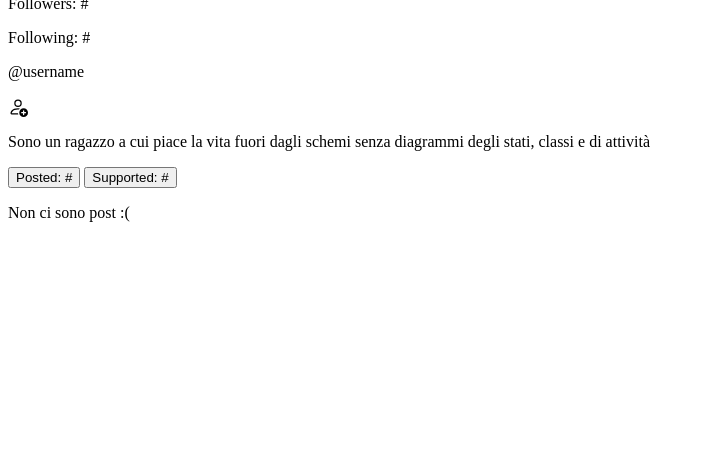
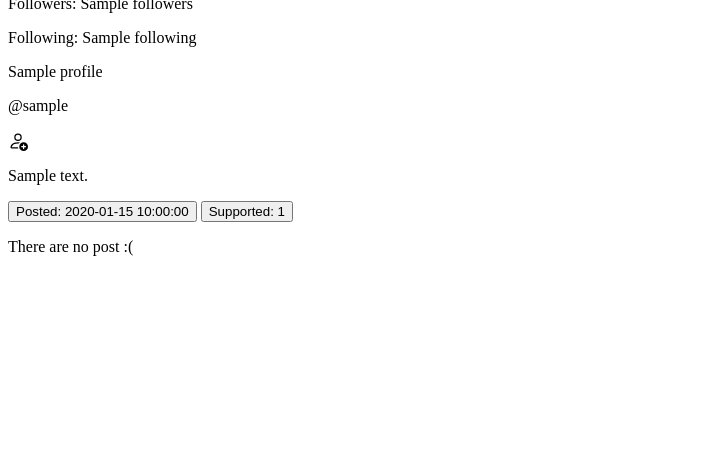
Before and after one commit to mircoterenzi/givvit, a PHP site: template src/template/show-profile.php in a window 1280 px wide. Shown: the part 329-800 px from the top of the page, without its empty margins (0-704 px from the left). Run offline with PHP 8.4, Linux system fonts and the light colour scheme; the template is opened without the code that fills it: most values are stand-ins (such as "Sample title", 1, 10 or a date in 2020); grey boxes marked "Sample" are stand-in pictures.

Commit message:
[dev] update profile page implementing data from db

```diff
--- a/src/template/show-post.php
+++ b/src/template/show-post.php
@@ -13,10 +13,10 @@
         </div>
         <h2 class="h3 my-3"><?php echo $post["title"]; ?></h1>
 
-        <!-- If the photo is present:
-            <?php if(isset($post["image"])): ?>
-            <?php echo $templateParams["image"]; ?>
-            <?php endif; ?>
+        <!-- TODO: remove comment
+            <?php if(isset($post["image"])):
+                echo($templateParams["image"]);
+            endif; ?>
         -->
 
         <img src="img/example.jpg" class="img-fluid mb-1" alt="post image"/>
@@ -38,5 +38,5 @@
     </article>
     <?php endforeach; ?>
 <?php else: ?>
-    <p class="text-center">Non ci sono post :(</p>
+    <p class="text-center">There are no post :(</p>
 <?php endif; ?>
--- a/src/template/show-profile.php
+++ b/src/template/show-profile.php
@@ -1,32 +1,42 @@
-<!-- Profile bubble -->
+<!-- Profile info -->
 <section class="container p-4 shadow-sm rounded-5 bg-white">
     <div class="d-flex justify-content-center mb-2">
-        <div class="ratio ratio-1x1 align-self-center w-50">
-            <img src="img/example.jpg" class="rounded-circle img-fluid h-100 w-auto" alt="profile picture"/>
+        <div class="ratio ratio-1x1 w-50">
+            <div class="overflow-hidden rounded-circle">
+                <img src="<?php echo($profile["profile_img"]); ?>" class="img-fluid" alt="profile picture"/>
+            </div>
         </div>
         <div class="col align-self-center ms-4">
-            <p class="row">Followers: #</p>
-            <p class="row">Following: #</p>
+            <p class="row">Followers: <?php echo($profile["followers"]); ?></p>
+            <p class="row">Following: <?php echo($profile["following"]); ?></p>
         </div>
     </div>
     <div class="row">
         <div class="col text-start">
-            <p class="fw-bold">@username</p>
+            <p class="mb-0"><?php echo($profile["name"]); ?></p>
+            <p class="fw-bold">@<?php echo($profile["username"]); ?></p>
         </div>
         <div class="col text-end">
+            <!-- TODO add on click function -->
             <svg xmlns="http://www.w3.org/2000/svg" width="20" fill="currentColor" class="bi bi-person-add" viewBox="0 0 16 16">
                 <path d="M12.5 16a3.5 3.5 0 1 0 0-7 3.5 3.5 0 0 0 0 7m.5-5v1h1a.5.5 0 0 1 0 1h-1v1a.5.5 0 0 1-1 0v-1h-1a.5.5 0 0 1 0-1h1v-1a.5.5 0 0 1 1 0m-2-6a3 3 0 1 1-6 0 3 3 0 0 1 6 0M8 7a2 2 0 1 0 0-4 2 2 0 0 0 0 4"/>
                 <path d="M8.256 14a4.5 4.5 0 0 1-.229-1.004H3c.001-.246.154-.986.832-1.664C4.484 10.68 5.711 10 8 10q.39 0 .74.025c.226-.341.496-.65.804-.918Q8.844 9.002 8 9c-5 0-6 3-6 4s1 1 1 1z"/>
             </svg>
         </div>
     </div>
-    <p>Sono un ragazzo a cui piace la vita fuori dagli schemi senza diagrammi degli stati, classi e di attività</p>
+    <p>
+        <?php
+        if(isset($profile["description"])):
+            echo($profile["description"]);
+        endif;
+        ?>
+    </p>
 </section>
 
 <!-- Post selection -->
 <section class="d-flex p-4 justify-content-center">
-    <button type="button" class="btn btn-primary mx-2">Posted: #</button>
-    <button type="button" class="btn btn-primary mx-2">Supported: #</button>
+    <button type="button" class="btn btn-primary mx-2">Posted: <?php echo($profile["num_posted"]); ?></button>
+    <button type="button" class="btn btn-primary mx-2">Supported: <?php echo($profile["num_supported"]); ?></button>
 </section>
 
 <!-- Posts -->
```
